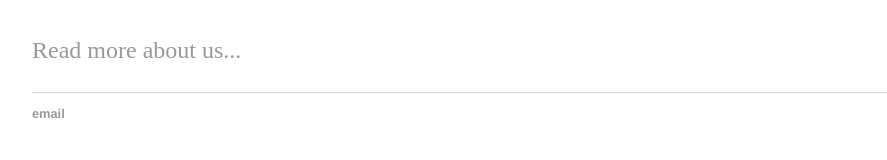
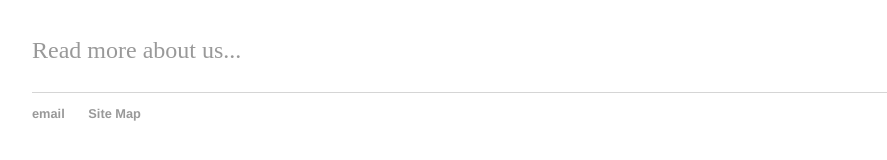
Before and after one commit to Tralinge/tralinge.github.io, a Jekyll site: the page built from index.html, in a window 1280 px wide. Shown: the part 248-408 px from the top of the page, without its empty margins (160-1047 px from the left). Built offline with Jekyll 4.4.1, drawn with Linux system fonts in a browser that asks for light colours.

Commit message:
Update default.html

```diff
--- a/_layouts/default.html
+++ b/_layouts/default.html
@@ -26,6 +26,7 @@
 	    		<ul>
 	        		<li><a href="mailto:tralinge@gmail.com">email</a></li>
 	        		<li><a href="https://tralinge.github.io</a></li>
+				<li><p><a href="http://tralinge.github.io/sitemap.xml">Site Map</a></p>
 				</ul>
 			</footer>
 		</body>
```
